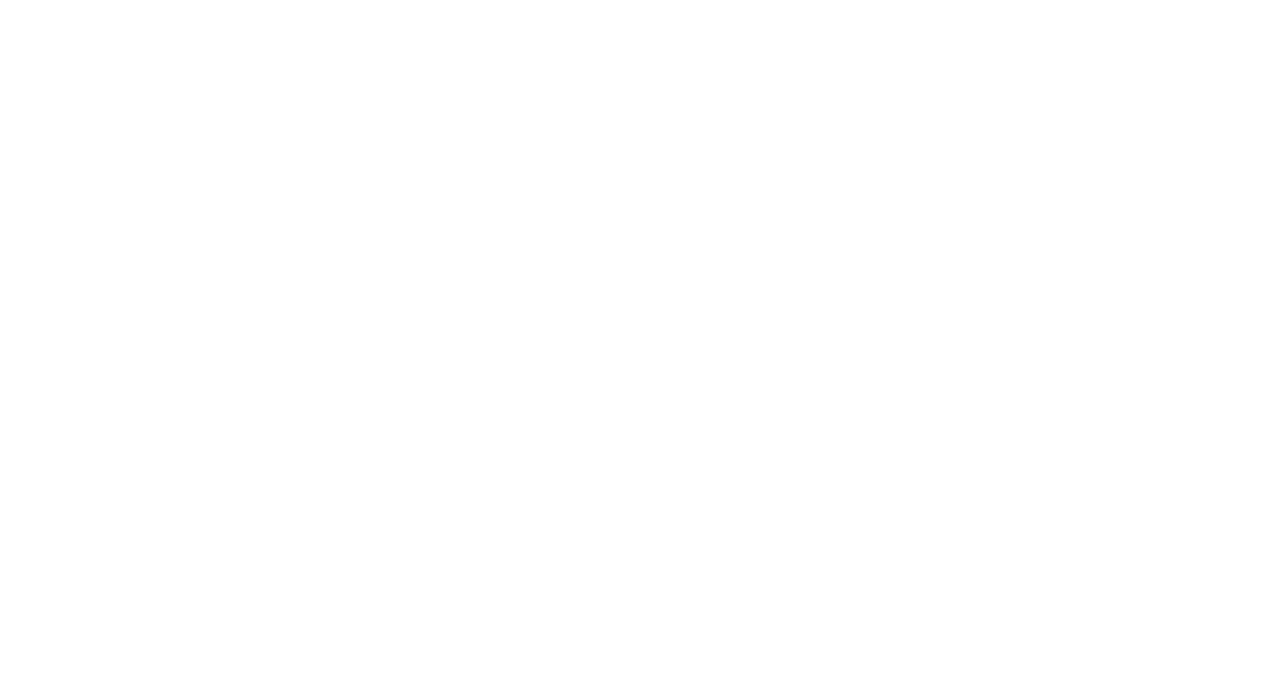
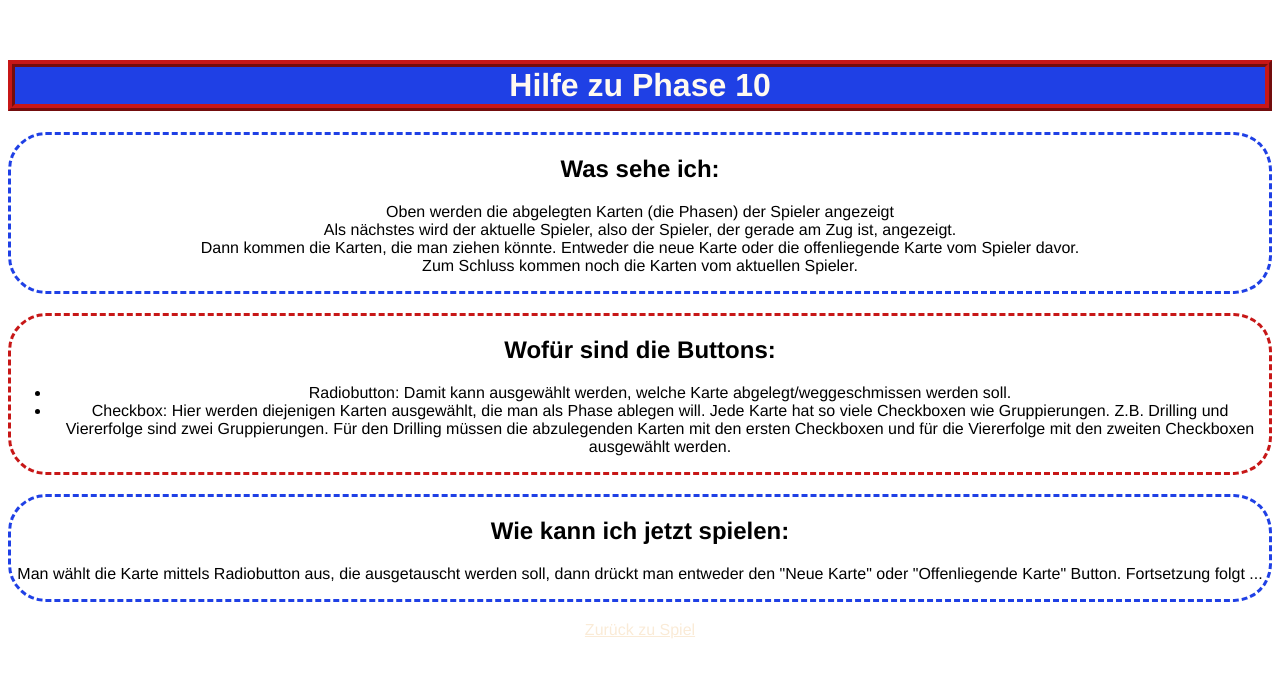
Before and after one commit to Pommesfan/phase10_web_vue, a Vue app: page /help in a window 1280 px wide. Before the commit this address had no page. Shown: the top 676 px of the page. Built offline with nearby package versions, Linux system fonts and the light colour scheme.

Commit message:
help page include

```diff
--- a/src/components/About.vue
+++ b/src/components/About.vue
@@ -36,7 +36,7 @@
     </div>
   </div>
   <div>
-    <a href="/game">Back to Playing-Site</a>
+    <router-link to="/"> Zurück zu Spiel </router-link>
   </div>
 </template>
 
@@ -59,7 +59,7 @@
 
   .text{
     text-align: center;
-  color: floralwhite;
+    color: black;
   }
 
   .intro{
--- /dev/null
+++ b/src/components/HelpPage.vue
@@ -0,0 +1,81 @@
+<template>
+  <div class="text">
+    <h1>Hilfe zu Phase 10</h1>
+    <div class="look">
+      <h2>Was sehe ich:</h2>
+      <p>
+        Oben werden die abgelegten Karten (die Phasen) der Spieler angezeigt
+        <br> Als nächstes wird der aktuelle Spieler, also der Spieler, der gerade am Zug ist, angezeigt.
+        <br> Dann kommen die Karten, die man ziehen könnte. Entweder die neue Karte oder die offenliegende Karte vom Spieler davor.
+        <br> Zum Schluss kommen noch die Karten vom aktuellen Spieler.
+      </p>
+    </div>
+    <div class="buttons">
+      <h2>Wofür sind die Buttons:</h2>
+      <ul>
+        <li>Radiobutton: Damit kann ausgewählt werden, welche Karte abgelegt/weggeschmissen werden soll.</li>
+        <li>Checkbox: Hier werden diejenigen Karten ausgewählt, die man als Phase ablegen will.
+          Jede Karte hat so viele Checkboxen wie Gruppierungen. Z.B. Drilling und Viererfolge sind zwei Gruppierungen.
+          Für den Drilling müssen die abzulegenden Karten mit den ersten Checkboxen und für die Viererfolge
+          mit den zweiten Checkboxen ausgewählt werden.</li>
+      </ul>
+    </div>
+    <div class="game">
+      <h2>Wie kann ich jetzt spielen:</h2>
+      <p>
+        Man wählt die Karte mittels Radiobutton aus, die ausgetauscht werden soll, dann drückt man entweder den "Neue Karte" oder "Offenliegende Karte" Button.
+        Fortsetzung folgt ...
+      </p>
+    </div>
+  </div>
+  <div>
+    <router-link to="/"> Zurück zu Spiel </router-link>
+  </div>
+</template>
+
+<script>
+export default {
+  name: "HelpPage"
+}
+</script>
+
+<style scoped>
+  body{
+    background-image: -moz-linear-gradient(to right,#1f40e5, #c71717, #1f40e5);
+  }
+
+  h1{
+    border: 2mm ridge #c71717;
+    background: #1f40e5;
+    color: floralwhite;
+  }
+
+  .text{
+    text-align: center;
+    color: black;
+  }
+
+  .look{
+    border: 1mm dashed #1f40e5;
+    border-radius: 10mm;
+  }
+
+  .buttons{
+    border: 1mm dashed #c71717;
+    border-radius: 10mm;
+    margin-top: 5mm;
+  }
+
+  .game{
+    border: 1mm dashed #1f40e5;
+    border-radius: 10mm;
+    margin-top: 5mm;
+  }
+
+  a{
+    text-align: left;
+    color: antiquewhite;
+    display: inline-block;
+    margin-top: 5mm;
+  }
+</style>
--- a/src/components/HomePage.vue
+++ b/src/components/HomePage.vue
@@ -13,6 +13,8 @@
       <div class="row">
         <div class="col-lg-10">
           <picture>
+            <source media="(min-width:400px)" src=Phase10Logo>
+            <img class="picture" src="@/assets/Phase10-Logo.png" alt="" style="width: auto;">
           </picture>
         </div>
         @* </div>*@
@@ -55,10 +57,10 @@
   </div>
   <ul class="nav">
     <li class="nav-item">
-      <a class="nav-link active" href="/help">Help</a>
+      <router-link to="/help"> Hilfeseite </router-link>
     </li>
     <li class="nav-item">
-      <router-link to="/about"> About </router-link>
+      <router-link to="/about"> Über Phase </router-link>
     </li>
   </ul>
 
--- a/src/router/index.js
+++ b/src/router/index.js
@@ -1,6 +1,7 @@
 import HomePage from "@/components/HomePage";
 import About from "@/components/About";
 import {createRouter, createWebHistory} from "vue-router";
+import HelpPage from "@/components/HelpPage";
 
 const routes = [
     {
@@ -12,7 +13,12 @@
         path: '/about',
         name: 'AboutPage',
         component: About
-    }
+    },
+    {
+        path: '/help',
+        name: 'HelpPage',
+        component: HelpPage
+    },
 ]
 
 const router = createRouter({
```
Lines whose indentation alone changed are shown as unchanged.
